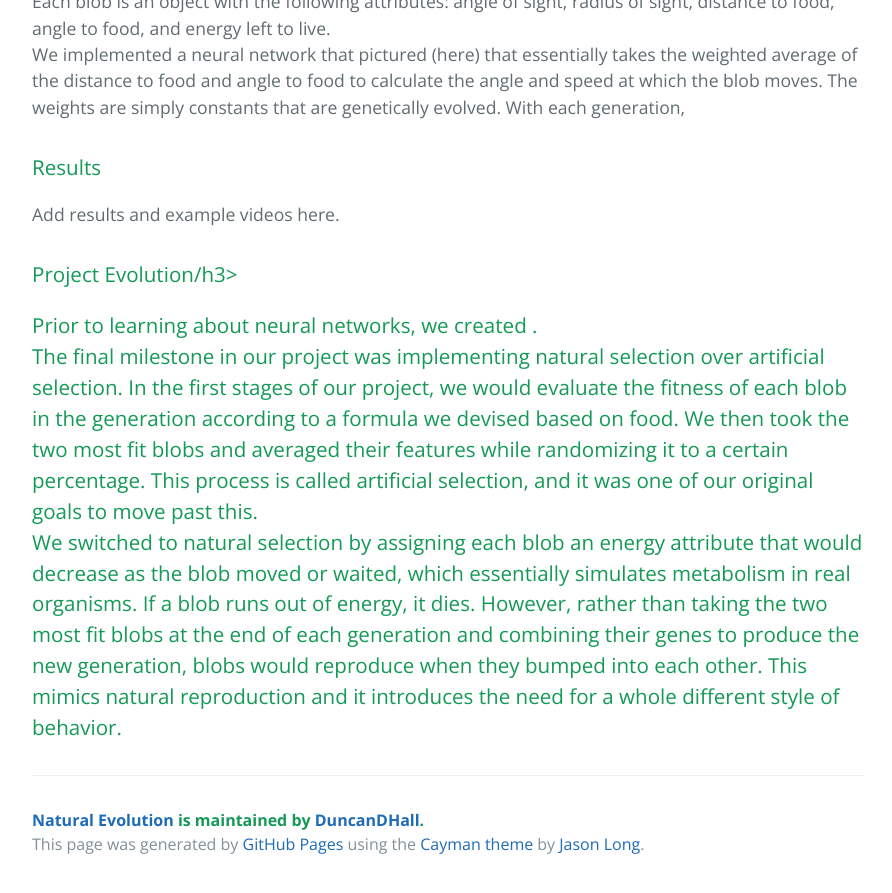
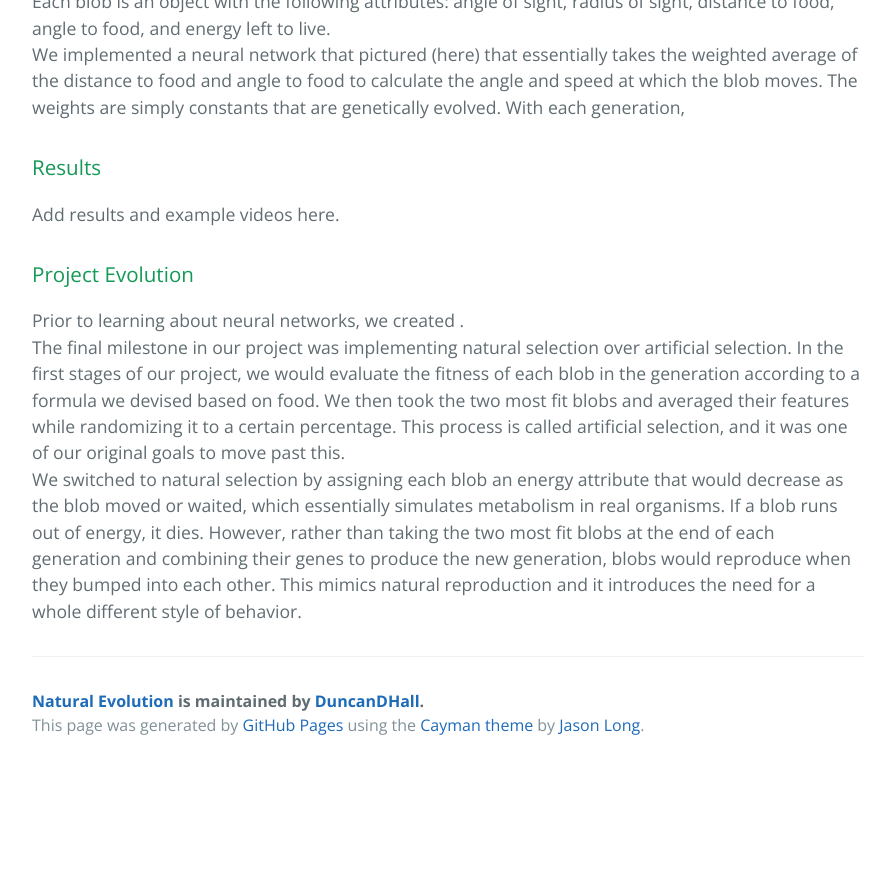
Before and after one commit to DuncanDHall/NaturalEvolution, a Jekyll site: the page index.html, which Jekyll copies as it is, in a window 1280 px wide and 900 px high, scrolled down 979 px. Shown: the top 893 px of the window, without its empty margins (192-1084 px from the left). Built offline with Jekyll 4.4.1, drawn with Linux system fonts in a browser that asks for light colours; after the commit the page ends 1748 px from its top, so only the background shows below that.

Commit message:
Update index.html

```diff
--- a/index.html
+++ b/index.html
@@ -52,7 +52,7 @@ With each generation, </p>
 <p>Add results and example videos here.</p>
 
 <h3>
-<a id="support-or-contact" class="anchor" href="#support-or-contact" aria-hidden="true"><span aria-hidden="true" class="octicon octicon-link"></span></a>Project Evolution/h3>
+<a id="support-or-contact" class="anchor" href="#support-or-contact" aria-hidden="true"><span aria-hidden="true" class="octicon octicon-link"></span></a>Project Evolution</h3>
 
 <p>Prior to learning about neural networks, we created .
 <br> The final milestone in our project was implementing natural selection over artificial selection. In the first stages of our project, we would evaluate the fitness of each blob in the generation according to a formula we devised based on food. We then took the two most fit blobs and averaged their features while randomizing it to a certain percentage. This process is called artificial selection, and it was one of our original goals to move past this. <br>
```
